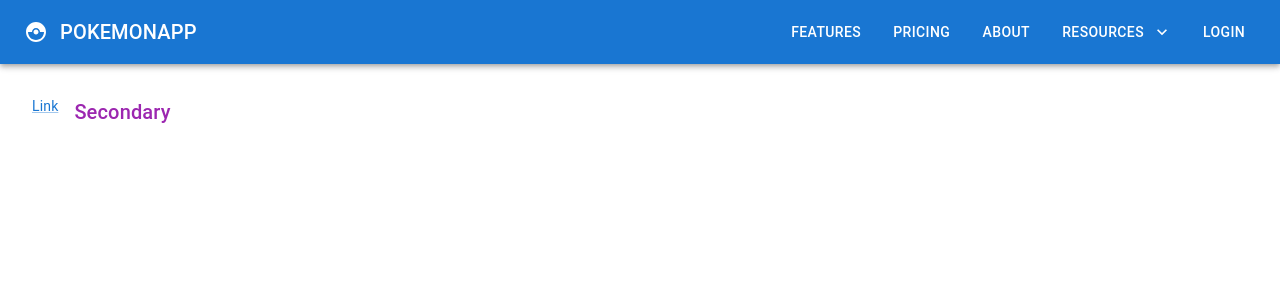
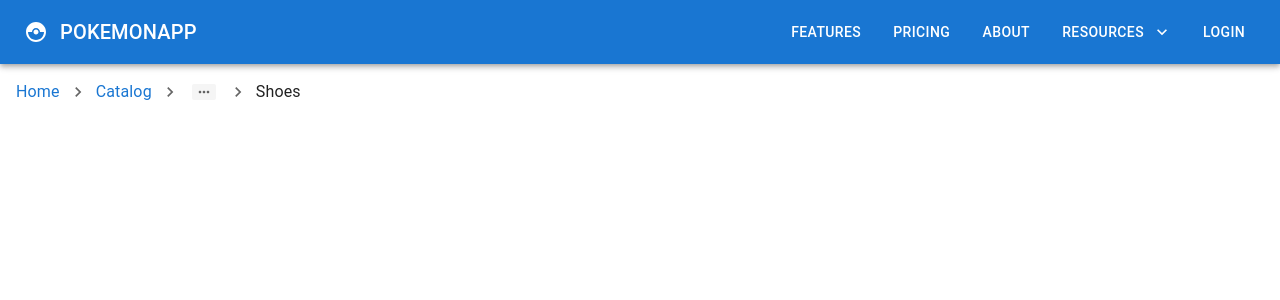
Before and after one commit to mrkmartin/react-mui, a React (Create React App) app: page / in a window 1280 px wide. Shown: the top 300 px of the page. Built offline with nearby package versions, Linux system fonts and the light colour scheme.

Commit message:
Add Breadcrumbs component

```diff
--- a/src/App.tsx
+++ b/src/App.tsx
@@ -13,7 +13,8 @@
 // import { MuiAccordion } from './components/MuiAccordion';
 // import { MuiImageList } from "./components/MuiImageList";
 import { MuiNavbar } from './components/MuiNavbar';
-import { MuiLink } from './components/MuiLink';
+// import { MuiLink } from './components/MuiLink';
+import { MuiBreadcrumbs } from './components/MuiBreadcrumbs';
 
 function App() {
   return (
@@ -32,7 +33,8 @@
       {/* <MuiAccordion></MuiAccordion> */}
       {/* <MuiImageList></MuiImageList> */}
       <MuiNavbar></MuiNavbar>
-      <MuiLink></MuiLink>
+      {/* <MuiLink></MuiLink> */}
+      <MuiBreadcrumbs></MuiBreadcrumbs>
     </div>
   );
 }
--- /dev/null
+++ b/src/components/MuiBreadcrumbs.tsx
@@ -0,0 +1,26 @@
+import { Box, Breadcrumbs, Link, Typography } from '@mui/material';
+import NavigateNextIcon from '@mui/icons-material/NavigateNext';
+
+export const MuiBreadcrumbs = () => {
+  return (
+    <Box m={2}>
+      <Breadcrumbs
+        aria-label='breadcrumb'
+        separator={<NavigateNextIcon fontSize='small'></NavigateNextIcon>}
+        maxItems={2}
+        itemsBeforeCollapse={2}
+      >
+        <Link underline='hover' href='#'>
+          Home
+        </Link>
+        <Link underline='hover' href='#'>
+          Catalog
+        </Link>
+        <Link underline='hover' href='#'>
+          Accessories
+        </Link>
+        <Typography color='text.primary'>Shoes</Typography>
+      </Breadcrumbs>
+    </Box>
+  );
+};
```
